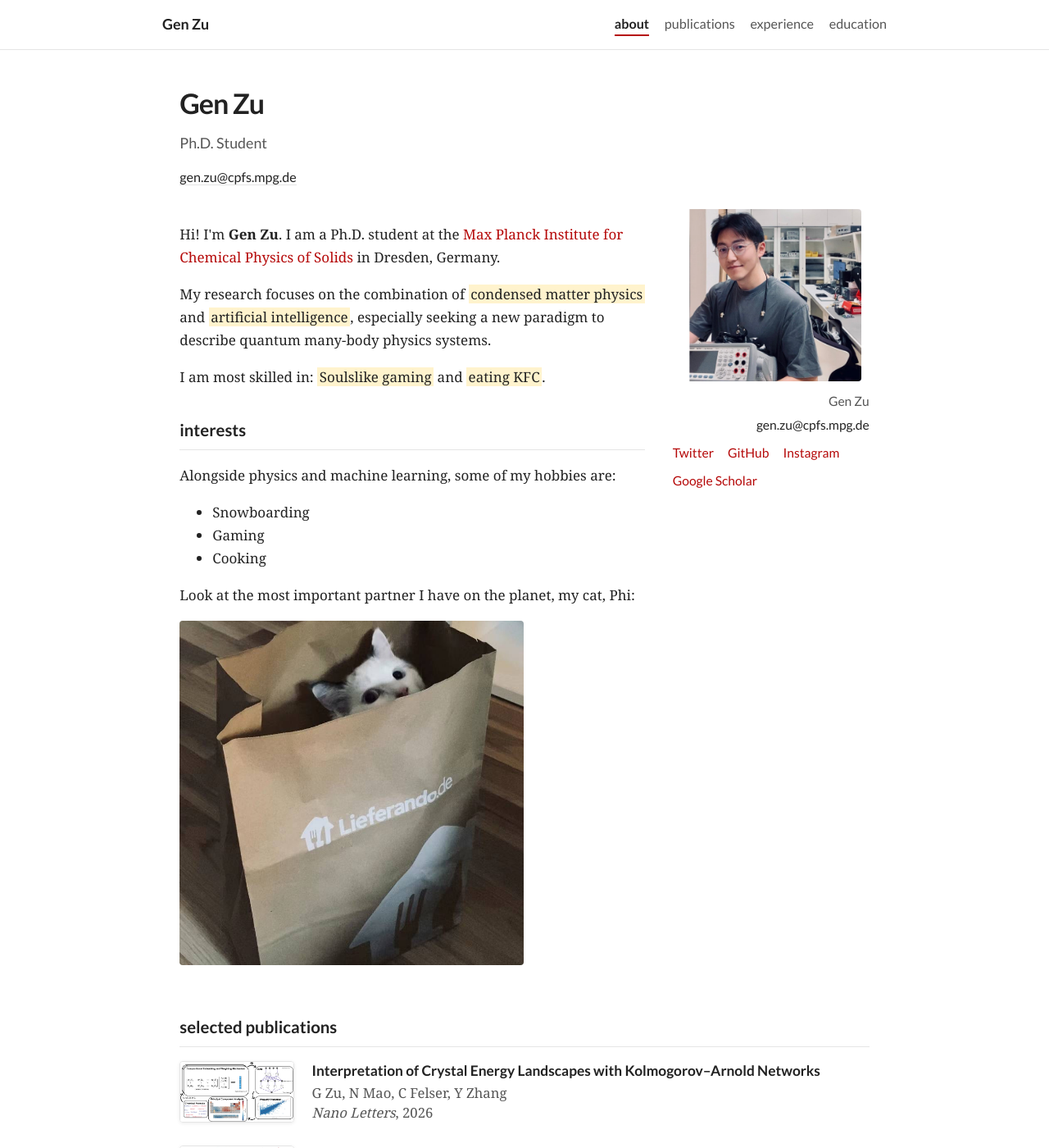
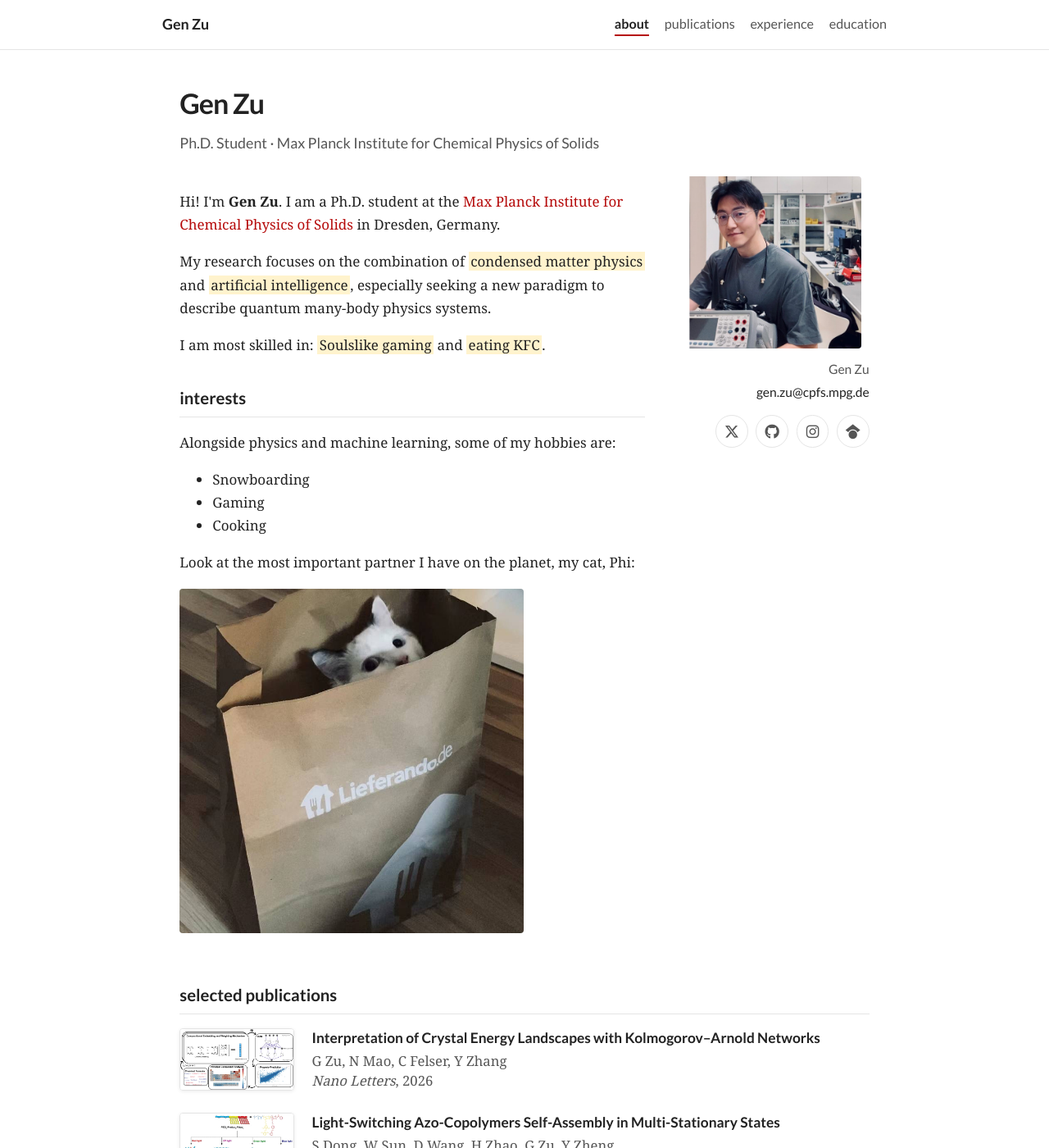
Before and after one commit to genzuuuu/genzuuuu.github.io, a Jekyll site: the page built from index.md, in a window 1280 px wide and 1400 px high. Shown: the whole window at 82% size. Built offline with Jekyll 4.4.1, drawn with Linux system fonts in a browser that asks for light colours.

Commit message:
Replace social text links with icon buttons in profile and footer.
Co-authored-by: Cursor <cursoragent@cursor.com>

```diff
--- a/_includes/footer.html
+++ b/_includes/footer.html
@@ -1,5 +1,6 @@
 <footer class="site-footer">
   <div class="container footer-inner">
+    {% include social.html %}
     <p>&copy; {{ 'now' | date: '%Y' }} {{ site.name }}. Powered by <a href="https://jekyllrb.com/" target="_blank" rel="noopener">Jekyll</a> &amp; <a href="https://pages.github.com/" target="_blank" rel="noopener">GitHub Pages</a>.</p>
   </div>
 </footer>
--- a/_includes/head.html
+++ b/_includes/head.html
@@ -12,5 +12,6 @@
 <link rel="preconnect" href="https://fonts.googleapis.com">
 <link rel="preconnect" href="https://fonts.gstatic.com" crossorigin>
 <link href="https://fonts.googleapis.com/css2?family=Lato:wght@400;700&family=Noto+Serif:wght@400;600;700&display=swap" rel="stylesheet">
+<link rel="stylesheet" href="https://cdnjs.cloudflare.com/ajax/libs/font-awesome/6.5.2/css/all.min.css" crossorigin="anonymous" referrerpolicy="no-referrer">
 <link rel="stylesheet" href="{{ '/assets/css/main.css' | relative_url }}">
 {% seo %}
--- a/_includes/social.html
+++ b/_includes/social.html
@@ -1,16 +1,44 @@
 {% if site.social %}
-<ul class="social-links">
+<nav class="social-icons" aria-label="Social links">
   {% if site.social.twitter %}
-    <li><a href="https://twitter.com/{{ site.social.twitter }}" target="_blank" rel="noopener noreferrer" aria-label="Twitter">Twitter</a></li>
+    <a
+      class="social-icon"
+      href="https://twitter.com/{{ site.social.twitter }}"
+      target="_blank"
+      rel="noopener noreferrer"
+      title="Twitter / X"
+      aria-label="Twitter"
+    ><i class="fa-brands fa-x-twitter" aria-hidden="true"></i></a>
   {% endif %}
   {% if site.social.github %}
-    <li><a href="https://github.com/{{ site.social.github }}" target="_blank" rel="noopener noreferrer" aria-label="GitHub">GitHub</a></li>
+    <a
+      class="social-icon"
+      href="https://github.com/{{ site.social.github }}"
+      target="_blank"
+      rel="noopener noreferrer"
+      title="GitHub"
+      aria-label="GitHub"
+    ><i class="fa-brands fa-github" aria-hidden="true"></i></a>
   {% endif %}
   {% if site.social.instagram %}
-    <li><a href="https://instagram.com/{{ site.social.instagram }}" target="_blank" rel="noopener noreferrer" aria-label="Instagram">Instagram</a></li>
+    <a
+      class="social-icon"
+      href="https://instagram.com/{{ site.social.instagram }}"
+      target="_blank"
+      rel="noopener noreferrer"
+      title="Instagram"
+      aria-label="Instagram"
+    ><i class="fa-brands fa-instagram" aria-hidden="true"></i></a>
   {% endif %}
   {% if site.social.googlescholar %}
-    <li><a href="https://scholar.google.com/citations?user={{ site.social.googlescholar }}" target="_blank" rel="noopener noreferrer" aria-label="Google Scholar">Google Scholar</a></li>
+    <a
+      class="social-icon"
+      href="https://scholar.google.com/citations?user={{ site.social.googlescholar }}"
+      target="_blank"
+      rel="noopener noreferrer"
+      title="Google Scholar"
+      aria-label="Google Scholar"
+    ><i class="fa-brands fa-google-scholar" aria-hidden="true"></i></a>
   {% endif %}
-</ul>
+</nav>
 {% endif %}
--- a/assets/css/main.scss
+++ b/assets/css/main.scss
@@ -187,18 +187,34 @@ a {
   margin-top: 0.75rem;
 }
 
-.social-links {
-  list-style: none;
-  padding: 0;
-  margin: 0.5rem 0 0;
+.social-icons {
   display: flex;
   flex-wrap: wrap;
-  gap: 0.5rem 1rem;
-  font-family: $sans;
-  font-size: 0.92rem;
+  align-items: center;
+  justify-content: center;
+  gap: 0.55rem;
+  margin-top: 0.65rem;
+}
 
-  li {
-    margin: 0;
+.social-icon {
+  display: inline-flex;
+  align-items: center;
+  justify-content: center;
+  width: 2.35rem;
+  height: 2.35rem;
+  border-radius: 50%;
+  border: 1px solid $border;
+  color: $muted;
+  font-size: 1.05rem;
+  line-height: 1;
+  text-decoration: none;
+  transition: color 0.15s ease, border-color 0.15s ease, background-color 0.15s ease;
+
+  &:hover {
+    color: $accent;
+    border-color: $accent;
+    background-color: rgba(181, 9, 9, 0.04);
+    text-decoration: none;
   }
 }
 
@@ -230,14 +246,28 @@ a {
 }
 
 .about-page.about-grid {
+  @media (max-width: 767px) {
+    .profile-card {
+      order: -1;
+    }
+  }
+
   @media (min-width: 768px) {
     grid-template-columns: minmax(0, 1fr) 240px;
+
+    .social-icons {
+      justify-content: flex-end;
+    }
   }
 }
 
 .profile-card {
   figure {
     margin: 0 0 0.75rem;
+  }
+
+  .social-icons {
+    margin-top: 0.85rem;
   }
 }
 
@@ -432,6 +462,16 @@ a {
   }
 }
 
+.footer-inner {
+  text-align: center;
+}
+
+.footer-inner .social-icons {
+  justify-content: center;
+  margin-top: 0;
+  margin-bottom: 0.85rem;
+}
+
 .footer-inner p {
   margin: 0;
 }
--- a/index.md
+++ b/index.md
@@ -6,8 +6,7 @@ permalink: /
 
 <header class="post-header">
   <h1 class="home-name">{{ site.name }}</h1>
-  <p class="home-role">{{ site.position }}</p>
-  <p class="home-contact"><a href="mailto:{{ site.email }}">{{ site.email }}</a></p>
+  <p class="home-role">{{ site.position }} · {{ site.affiliation }}</p>
 </header>
 
 <div class="about-grid about-page">
```
